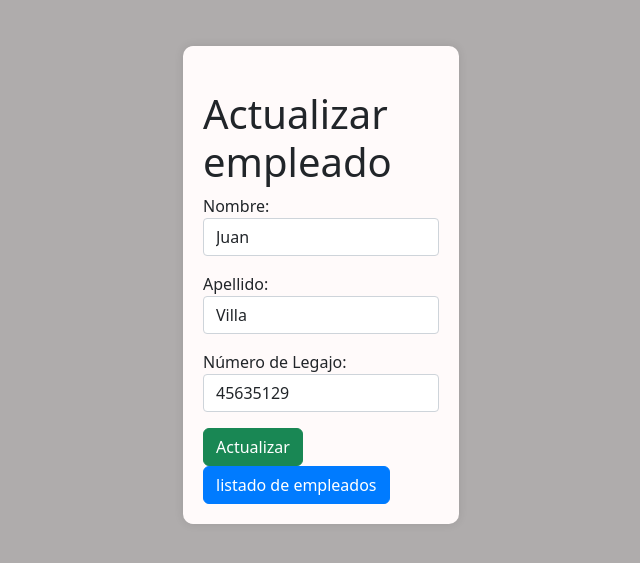
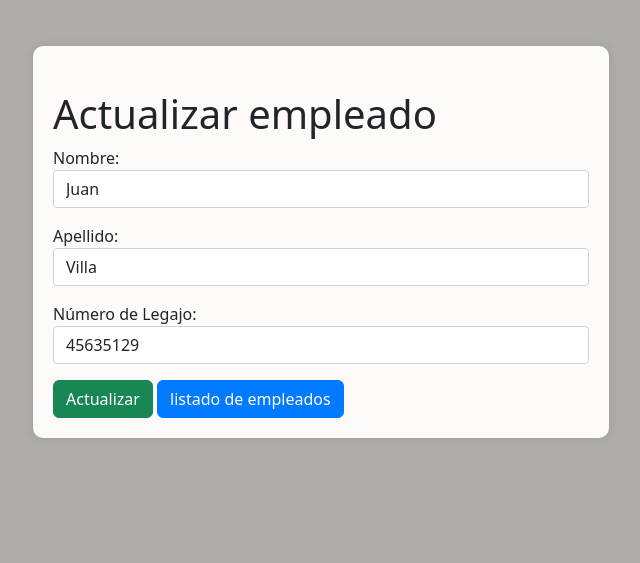
Before and after one commit to TinchoARS/BibliotecaWebApp, a Django app: page /biblioteca/empleados/actualizar/1 in a window 1280 px wide. Shown: the part 74-637 px from the top of the page, without its empty margins (319-959 px from the left). Run offline with Django 4.2, Linux system fonts and the light colour scheme; data comes from the database, SQL or seed files in the repository; some libraries are stand-ins or nearby versions.

Commit message:
actualizo readme , el ancho de actualizar empleado  y una imagen

```diff
--- a/biblioteca/templates/biblioteca/actualizar_empleado.html
+++ b/biblioteca/templates/biblioteca/actualizar_empleado.html
@@ -21,7 +21,7 @@
         </div>
     </nav>
 
-    <div class="container-sm mx-auto mt-4" style="width:25%">
+    <div class="container-sm mx-auto mt-4" style="width:50%">
 
         <div class="content-container">
             <h1 class="mt-4">Actualizar empleado</h1>
```
Also changed, not shown: Imagenes/actualizarempleado.png (added), README.md.
